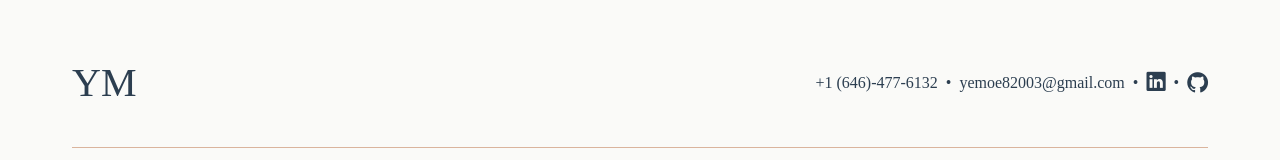
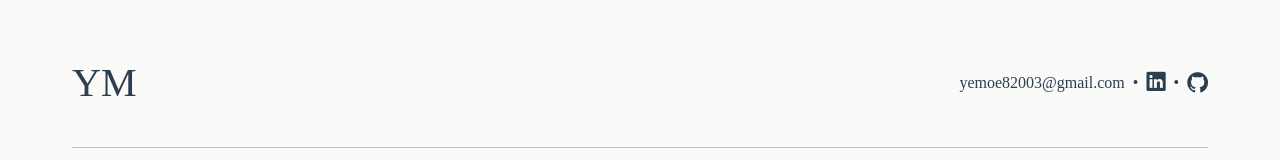
Before and after one commit to ye-moe/ye-moe.github.io, a plain HTML site: page about.html in a window 1280 px wide. Shown: the part 2025-2185 px from the top of the page. Drawn offline with nearby package versions, Linux system fonts and the light colour scheme; a web font is replaced by a local one.

Commit message:
Removed phone number from footer

```diff
--- a/about.html
+++ b/about.html
@@ -134,8 +134,6 @@
         <div class="footer-top">
           <a href="index.html" class="footer-logo">YM</a>
           <div class="footer-contact">
-            <p>+1 (646)-477-6132</p>
-            <span>•</span>
             <p>yemoe82003@gmail.com</p>
             <span>•</span>
             <a
```
Also changed, not shown: contact.html (+0 -2 lines), index.html (+0 -2 lines), projects.html (+0 -2 lines), resume.html (+0 -2 lines), thanks.html (+0 -2 lines).
